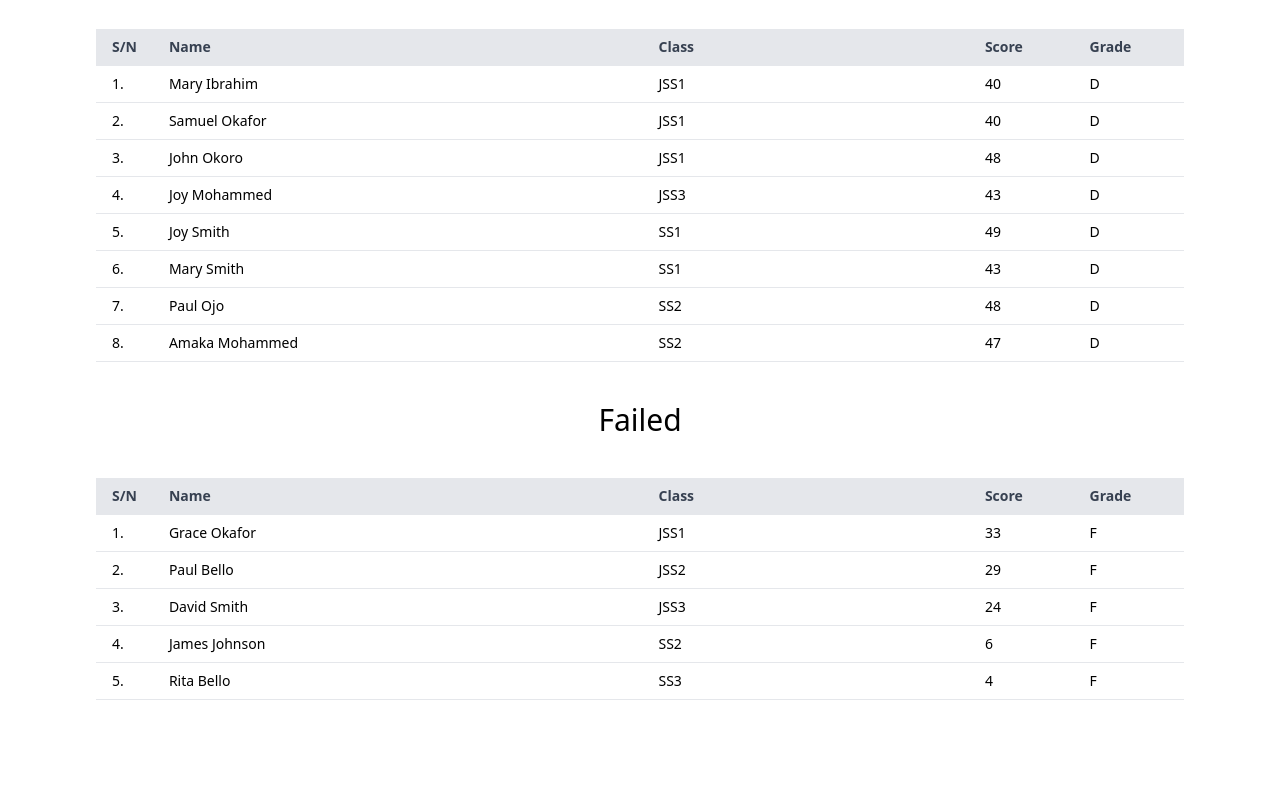
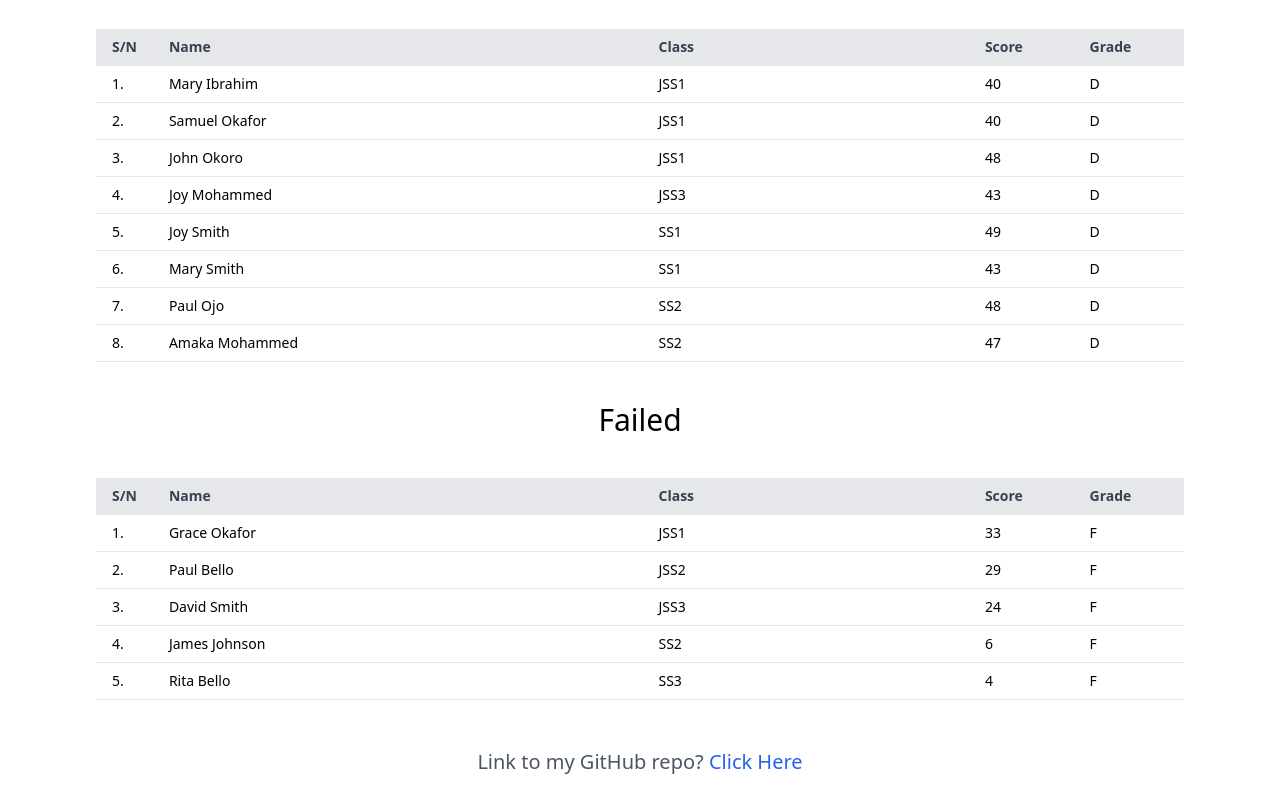
Before and after one commit to dgplang/student-records, a website: page dist/index.html in a window 1280 px wide. Shown: the part 7908-8708 px from the top of the page. Before the commit the page ends 8656 px from the top, so only its background shows below. Drawn offline with Linux system fonts and the light colour scheme; a web font is replaced by a local one.

Commit message:
adds the footer

```diff
--- a/dist/index.html
+++ b/dist/index.html
@@ -13,6 +13,7 @@
     <div id="general-container"></div>
     <div id="class-container"></div>
     <div id="graded-container"></div>
+    <footer id="the-conclusion"></footer>
     <script>
         let theBody = document.querySelector("body")
         theBody.setAttribute("class", "m-0 p-0 box-border")
@@ -89,6 +90,7 @@
         title.innerText = "End-of-Term General Report"
         generalContainer.appendChild(title)
 
+        // All Students Record
         let allStudentsContainer = document.createElement("div")
         allStudentsContainer.setAttribute("id", "allstuds")
         allStudentsContainer.setAttribute("class", "mx-24 my-10")
@@ -132,7 +134,7 @@
 
         allstuds.appendChild(overallSchoolScoreContainer)
 
-        // School Classes
+        // Students By Class
         let classContainer = document.querySelector("#class-container")
         classContainer.setAttribute("class", "my-12")
         let classTitle = document.createElement("h1")
@@ -628,6 +630,24 @@
         let fStuds = document.getElementById("fStuds")
         fStuds.innerHTML = fHTML
 
+        // Footer
+        let theConclusion = document.querySelector("#the-conclusion")
+        theConclusion.setAttribute("class", "my-6 text-center text-xl text-gray-600")
+        theConclusion.innerText = "Link to my GitHub repo? "
+        let footnote = document.createElement("a")
+        footnote.setAttribute("href", "https://github.com/dgplang/students-register")
+        footnote.setAttribute("class", "text-blue-600 hover:underline")
+        footnote.setAttribute("target", "_blank")
+        footnote.setAttribute("rel", "noopener noreferrer")
+        footnote.innerText = "Click Here"
+        theConclusion.appendChild(footnote)
     </script>
+
+    <!-- <footer class="my-6 text-center text-xl text-gray-600">
+        GitHub Repo:
+        <a href="https://github.com/dgplang/students-register" class="text-blue-600 hover:underline" target="_blank" rel="noopener noreferrer">
+          Click Here
+        </a>
+    </footer> -->
 </body>
 </html>
```
Also changed, not shown: dist/style.css.
